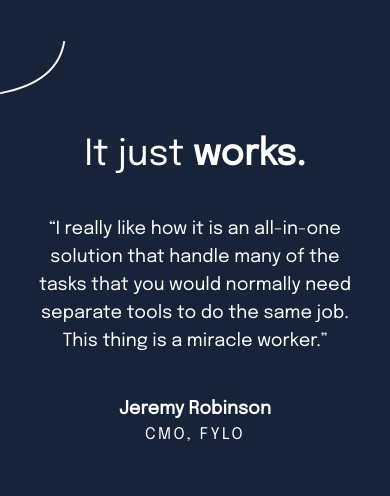
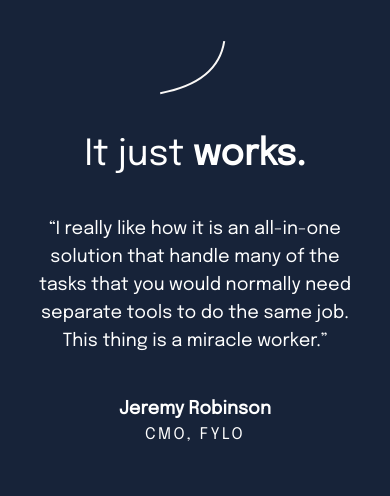
Before and after one commit to niclast7611/suite-landing-page, a React (Create React App) app: page / in a window 390 px wide. Shown: the part 1488-1984 px from the top of the page. Built offline with nearby package versions, Linux system fonts and the light colour scheme.

Commit message:
quick fixes

```diff
--- a/src/App.js
+++ b/src/App.js
@@ -9,7 +9,6 @@ function App() {
     <div className="flex flex-col min-h-full">
       <NavBar />
       <HeroImageAndIntro />
-
       <Card />
       <Footer />
     </div>
--- a/src/components/Card.js
+++ b/src/components/Card.js
@@ -3,7 +3,7 @@ const assetsPath = process.env.PUBLIC_URL + "/assets/";
 
 export default function Card() {
   return (
-    <div className="relative mx-auto md:w-11/12 lg:w-9/12">
+    <div className="relative mx-auto mb-20 md:w-11/12 lg:w-9/12">
       <div className="absolute z-50 -top-44 left-20 md:left-64 lg:-top-12 lg:left-24 ">
         <img
           className="block lg:hidden"
@@ -20,20 +20,20 @@ export default function Card() {
         <img src={`${assetsPath}pattern-blur.svg`} alt="Purple Blur" />
       </div>
       <div className="flex flex-col text-center bg-[#172339] text-white justify-end h-[748px] md:h-[684px] space-y-10 pb-20 rounded-2xl lg:h-[542px]">
-        <div className="absolute hidden lg:block top-1/3 left-[500px]">
+        <div className="absolute hidden lg:block lg:top-1/3 lg:left-[500px]">
           <img
             src={`${assetsPath}pattern-curved-line-2.svg`}
             alt="Curved Line"
           />
         </div>
-        <div className="space-y-10 lg:w-4/12 lg:ml-auto lg:my-auto lg:text-left lg:mr-20 lg:space-y-16">
-          <div className="block lg:hidden">
-            <img
-              src={`${assetsPath}pattern-curved-line-2.svg`}
-              alt="Curved Line"
-            />
-          </div>
+        <div className="w-full space-y-10 lg:w-4/12 lg:ml-auto lg:my-auto lg:text-left lg:mr-20 lg:space-y-16">
           <div className="text-4xl lg:text-5xl">
+            <div className="md:mb-10 md:ml-[340px] lg:hidden ml-40 mb-10">
+              <img
+                src={`${assetsPath}pattern-curved-line-2.svg`}
+                alt="Curved Line"
+              />
+            </div>
             It just <span className="font-bold">works.</span>
           </div>
           <div className="px-8 text-lg lg:px-0 lg:w-11/12">
```
